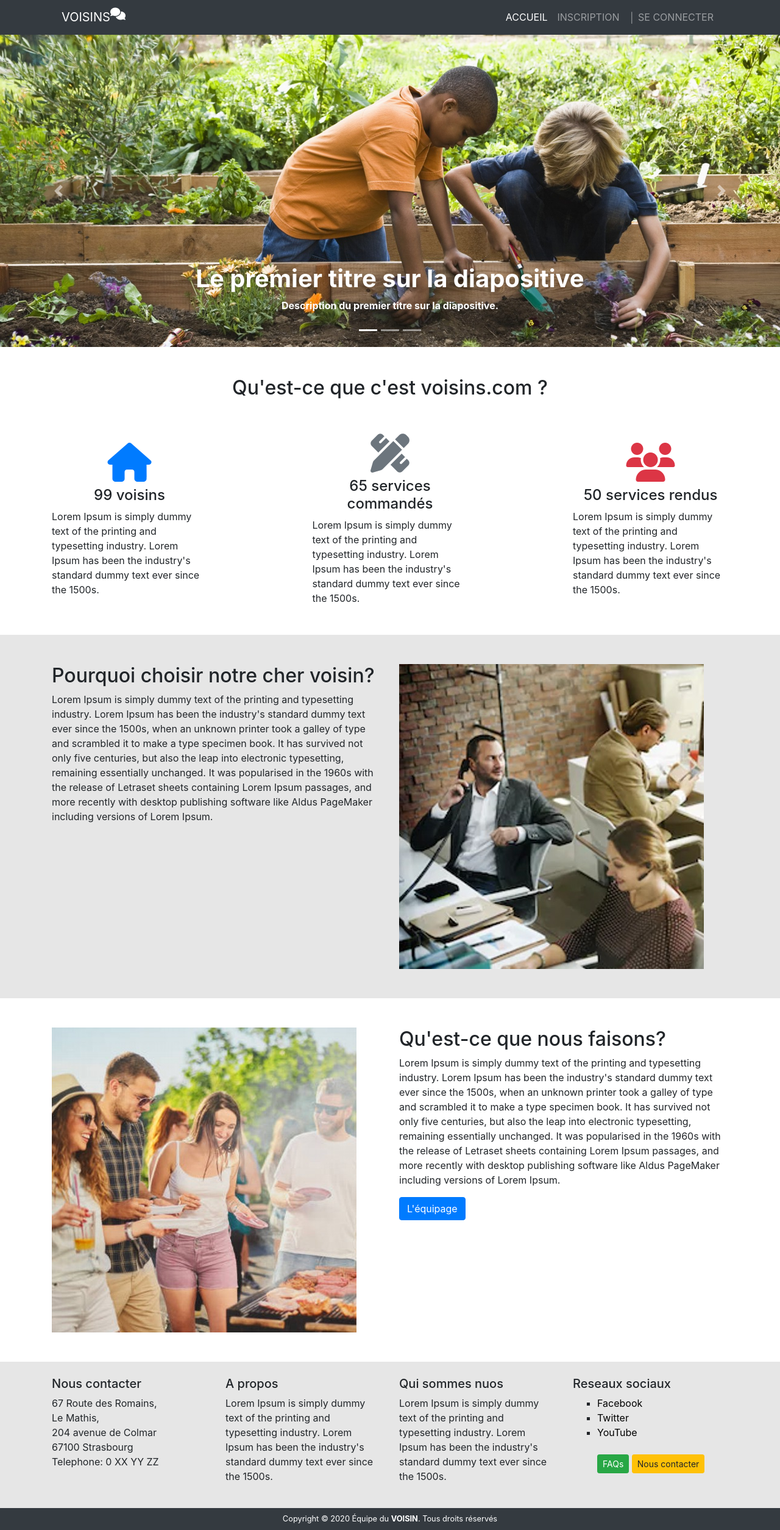
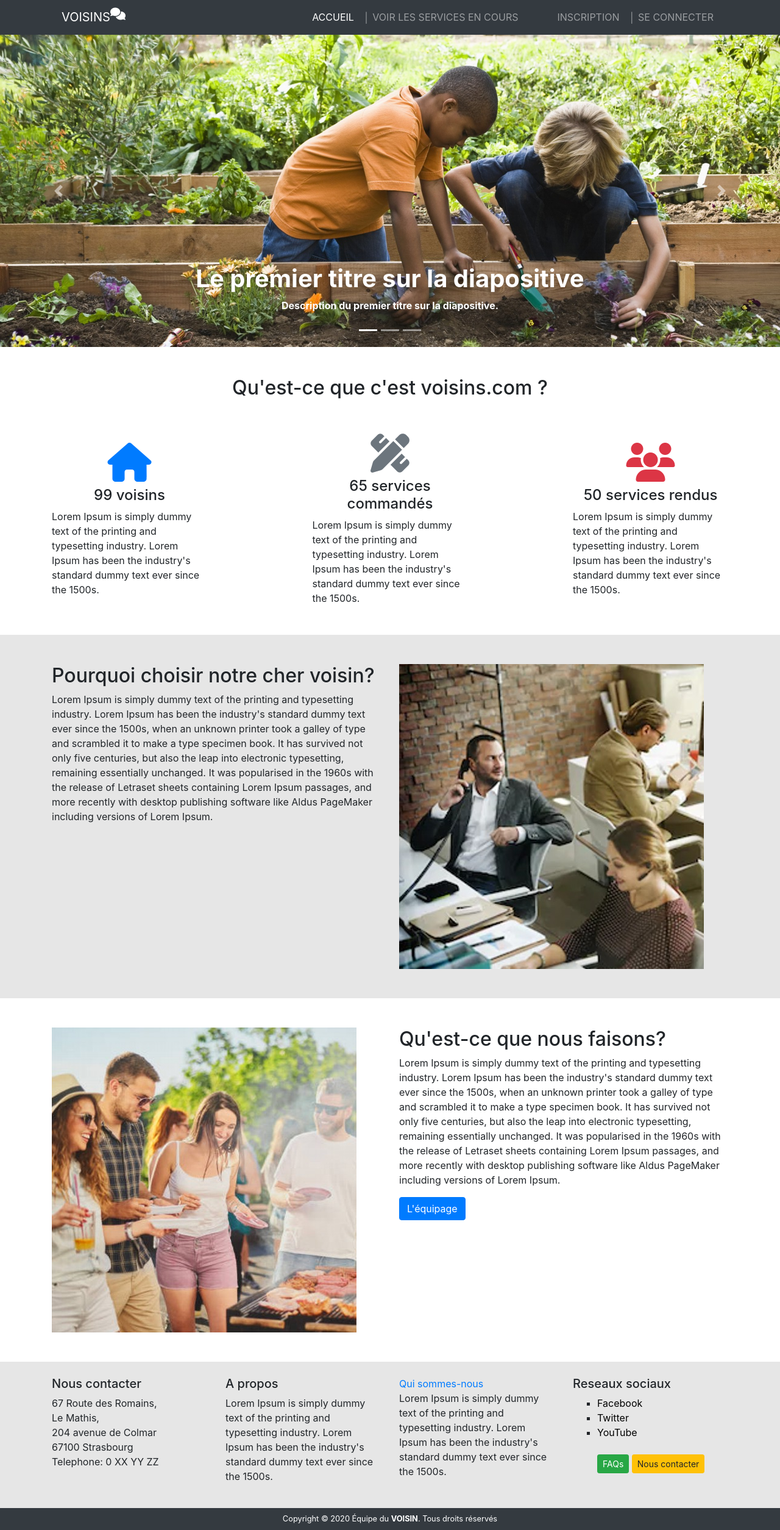
Before and after one commit to WF3Projet-voisins/voisins, a Symfony app: template templates/accueil/index.html.twig in a window 1280 px wide. Shown: the whole page at 61% size. Run offline with Twig, Linux system fonts and the light colour scheme; the template is opened without the code that fills it, so the values that code supplies are empty; some libraries are stand-ins or nearby versions.

Commit message:
Ajout des liens depuis la page accueil

```diff
--- a/templates/accueil/index.html.twig
+++ b/templates/accueil/index.html.twig
@@ -117,7 +117,7 @@
                 <p>
                     Lorem Ipsum is simply dummy text of the printing and typesetting industry. Lorem Ipsum has been the industry's standard dummy text ever since the 1500s, when an unknown printer took a galley of type and scrambled it to make a type specimen book. It has survived not only five centuries, but also the leap into electronic typesetting, remaining essentially unchanged. It was popularised in the 1960s with the release of Letraset sheets containing Lorem Ipsum passages, and more recently with desktop publishing software like Aldus PageMaker including versions of Lorem Ipsum.
                 </p>
-                <a href="/apropos" class="btn btn-primary">L'équipage</a>
+                <a href="{{ path('apropos')}}" class="btn btn-primary">L'équipage</a>
             </div>
         </div>
     </div>
--- a/templates/composants/footer.html.twig
+++ b/templates/composants/footer.html.twig
@@ -2,13 +2,14 @@
     <div class="container my-0 py-4">
         <div class="row d-flex flex-row justify-content-between align-items-start">
             <div class="col-3">
-                <h5>Nous contacter</h5>
+                <h5> Nous contacter </h5>
                 <p>
                     67 Route des Romains, <br>
                     Le Mathis,<br>
                     204 avenue de Colmar <br>
                     67100 Strasbourg <br>
                     Telephone: 0 XX YY ZZ
+
                 </p>
             </div>
             <div class="col-3">
@@ -16,7 +17,7 @@
                 <p>Lorem Ipsum is simply dummy text of the printing and typesetting industry. Lorem Ipsum has been the industry's standard dummy text ever since the 1500s.</p>
             </div>
             <div class="col-3">
-                <h5>Qui sommes nuos</h5>
+                <a href="{{ path('apropos')}}">Qui sommes-nous </a>
                 <p>Lorem Ipsum is simply dummy text of the printing and typesetting industry. Lorem Ipsum has been the industry's standard dummy text ever since the 1500s.</p>
             </div>
             <div class="col-3">
@@ -26,8 +27,8 @@
                     <li><a href="/" style="text-decoration: none; color: #000;">Twitter</a></li>
                     <li><a href="/" style="text-decoration: none; color: #000;">YouTube</a></li>
                     <br>
-                    <a href="/faqs" class="btn btn-sm btn-success">FAQs</a>
-                    <a href="/contact" class="btn btn-sm btn-warning">Nous contacter</a>
+                    <a href="{{path('faqs')}}" class="btn btn-sm btn-success">FAQs</a>
+                    <a href="{{path('contactAdd')}}" class="btn btn-sm btn-warning">Nous contacter</a>
                 </ul>
             </div>
         </div>
--- a/templates/composants/navbarAccueil.html.twig
+++ b/templates/composants/navbarAccueil.html.twig
@@ -11,7 +11,10 @@
                     <li class="nav-item">
                         <a href="/" class="nav-link active">Accueil</a>
                     </li>
-                    <li class="nav-item">
+                     <li class="nav-item mr-4">
+                        <a href="{# {{ path('services') }} #}" class="nav-link">│ Voir les services en cours</a>
+                    </li>
+                    <li class="nav-item ml-4">
                         <a href="{{ path('userAdd') }}" class="nav-link">Inscription</a>
                     </li>
                     <li class="nav-item">
--- a/templates/faqs/index.html.twig
+++ b/templates/faqs/index.html.twig
@@ -162,7 +162,7 @@
         <!--- Appel à l'action │ link-->
         <div class="text-center my-5">
             Votre question n'est pas présente?
-            <a href="/contact" class="btn btn-primary">Contactez-nous</a>
+            <a href="{{path('contactAdd')}}" class="btn btn-primary">Contactez-nous</a>
             <br>
         </div>
         <!--- end appel à l'action │ link-->
--- a/templates/user/profileUser.html.twig
+++ b/templates/user/profileUser.html.twig
@@ -83,6 +83,7 @@
     <div>
       <img src="{{ user.image }}" alt="" style="width:150px" />
     </div>
+    <a href="{{ path('contactAdd') }}">Contactez-nous</a>
   </div>
 {% endblock %}
 {% block javascripts %}
```
